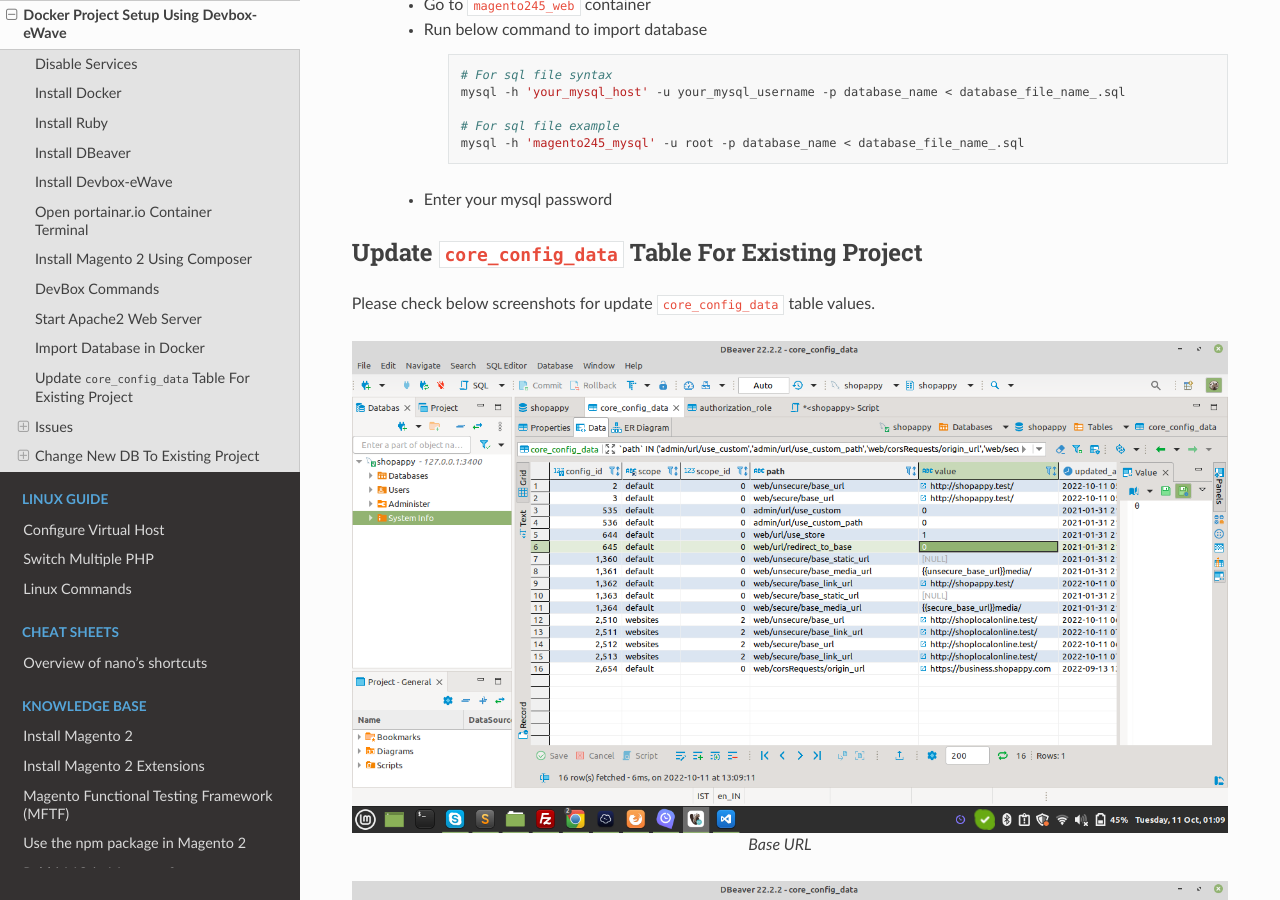
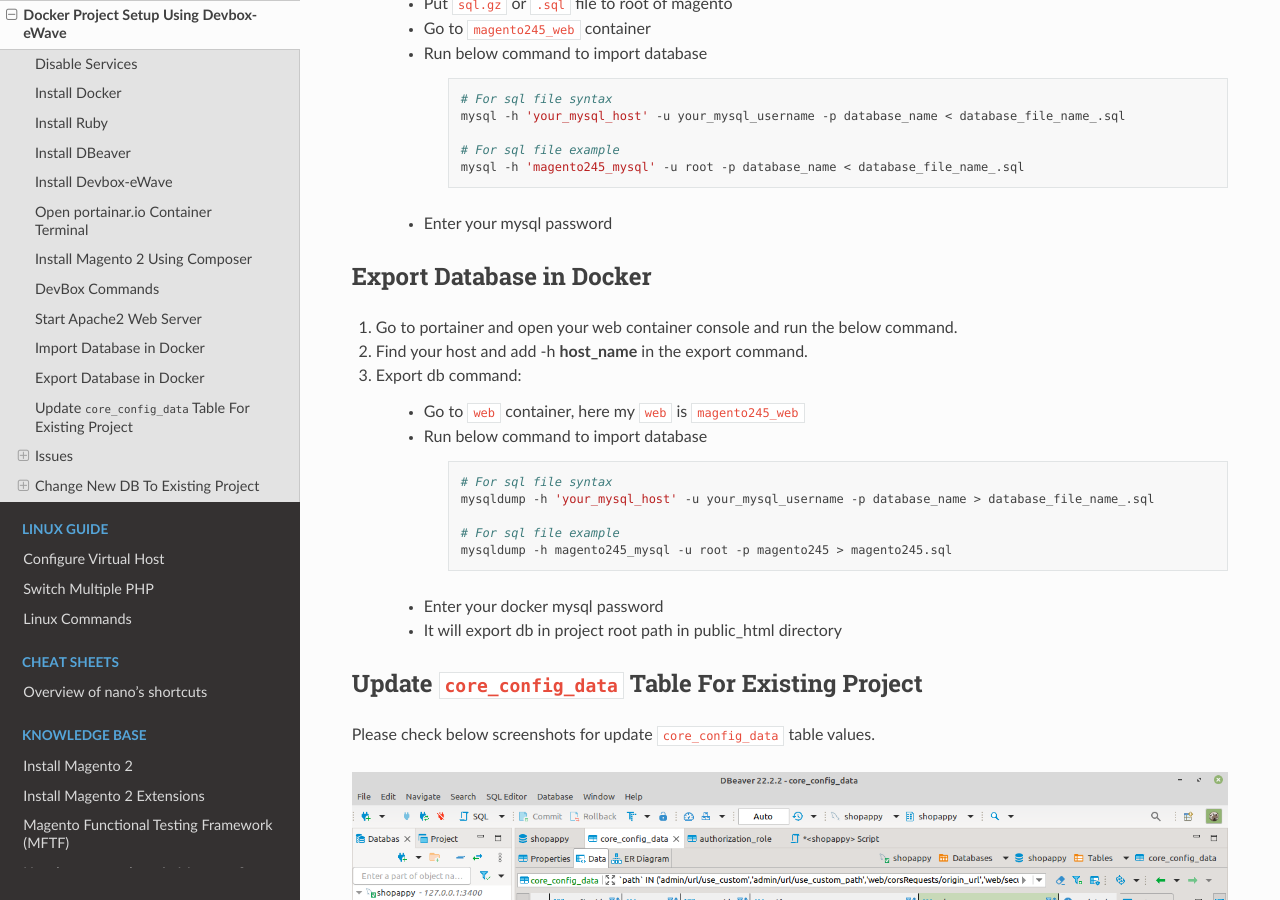
Before and after one commit to dipakp-logicrays/dipakp-docs, a Sphinx documentation site: the page built from docs/technical-guides/docker-project-setup-using-devbox-ewave/index.rst, in a window 1280 px wide and 900 px high, scrolled down 15698 px. Built offline with Sphinx 7.4.7 and the Read the Docs theme 2.0.0, drawn with Linux system fonts in a browser that asks for light colours; some of the changed text lies outside the part shown.

Commit message:
add export command to ewave docker doc

```diff
--- a/docs/technical-guides/docker-project-setup-using-devbox-ewave/index.rst
+++ b/docs/technical-guides/docker-project-setup-using-devbox-ewave/index.rst
@@ -533,6 +533,31 @@
 
     - Enter your mysql password
 
+Export Database in Docker
+-------------------------
+
+#. Go to portainer and open your web container console and run the below command.
+
+#. Find your host and add -h **host_name** in the export command.
+
+#. Export db command:
+
+    - Go to ``web`` container, here my ``web`` is ``magento245_web``
+
+    - Run below command to import database
+
+        .. code-block:: bash
+
+            # For sql file syntax
+            mysqldump -h 'your_mysql_host' -u your_mysql_username -p database_name > database_file_name_.sql
+
+            # For sql file example
+            mysqldump -h magento245_mysql -u root -p magento245 > magento245.sql
+
+    - Enter your docker mysql password
+
+    - It will export db in project root path in public_html directory
+
 Update ``core_config_data`` Table For Existing Project
 ------------------------------------------------------
 
```
